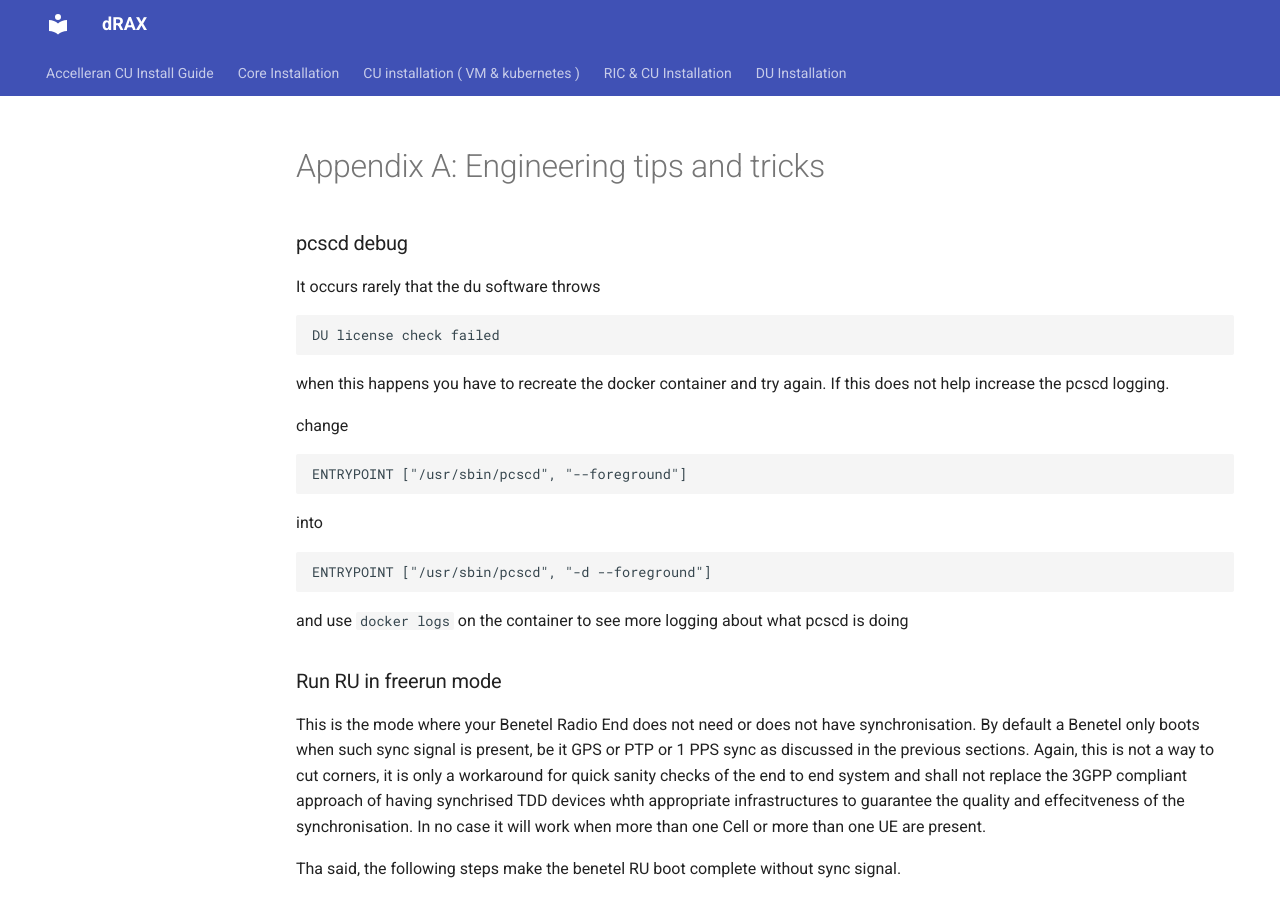
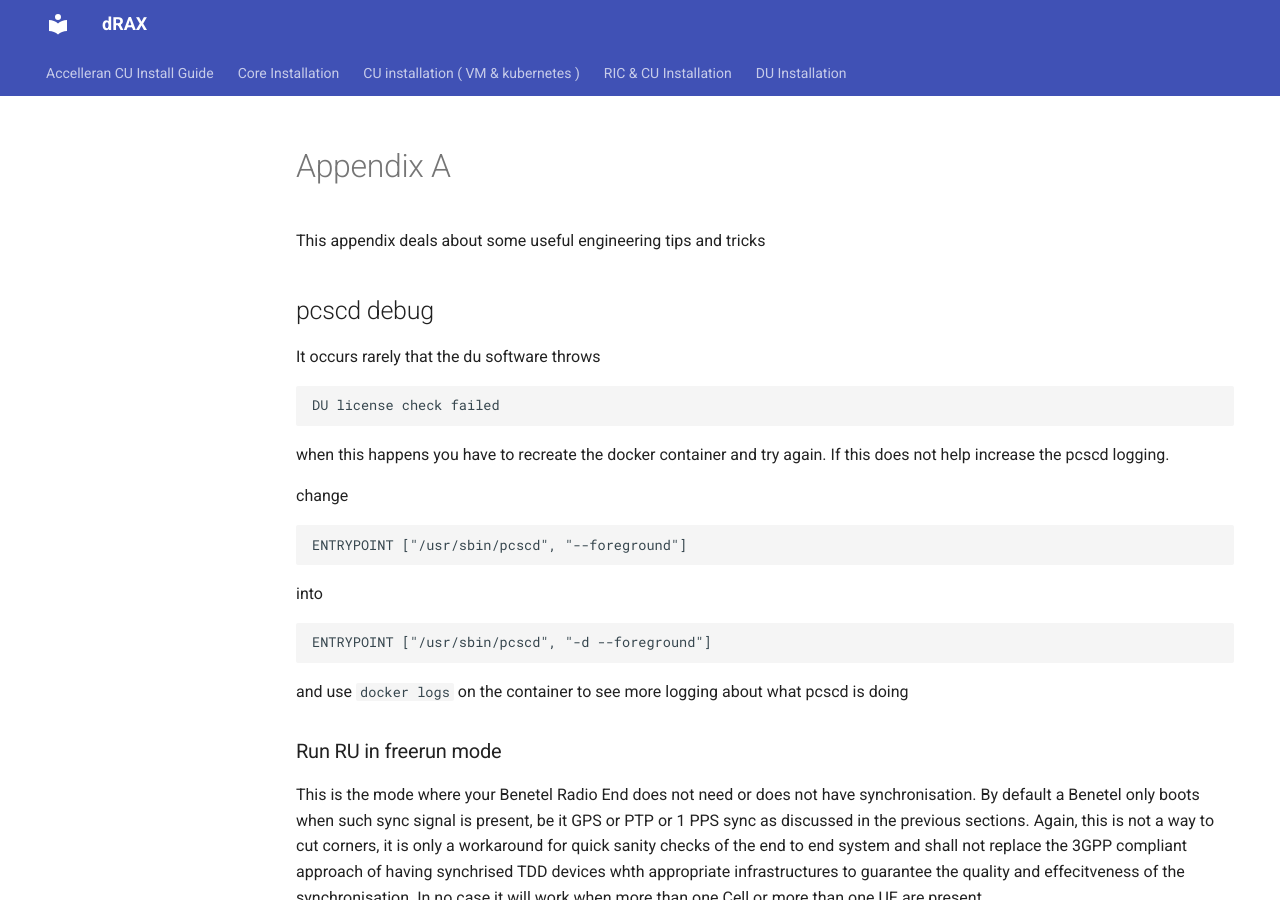
Before and after one commit to accelleran/drax-docs, an MkDocs documentation site: the page built from docs/op-guide/appendix-a/index.md, in a window 1280 px wide and 900 px high. Built offline with MkDocs 1.6.1 and Material for MkDocs 9.7.7, drawn with Linux system fonts in a browser that asks for light colours; the version menu is left out.

Commit message:
Update index.md

````diff
--- a/docs/op-guide/appendix-a/index.md
+++ b/docs/op-guide/appendix-a/index.md
@@ -1,6 +1,8 @@
-# Appendix A: Engineering tips and tricks
+# Appendix A
 
-### pcscd debug
+This appendix deals about some useful engineering tips and tricks
+
+## pcscd debug
 It occurs rarely that the du software throws
 ```
 DU license check failed
````
